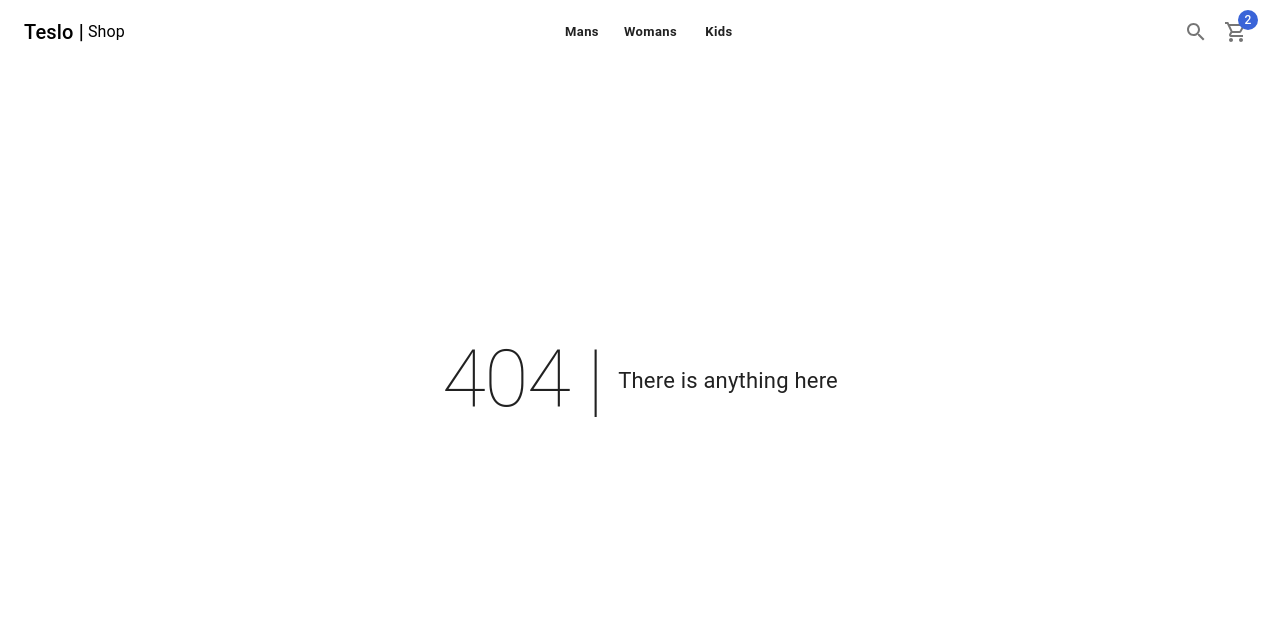
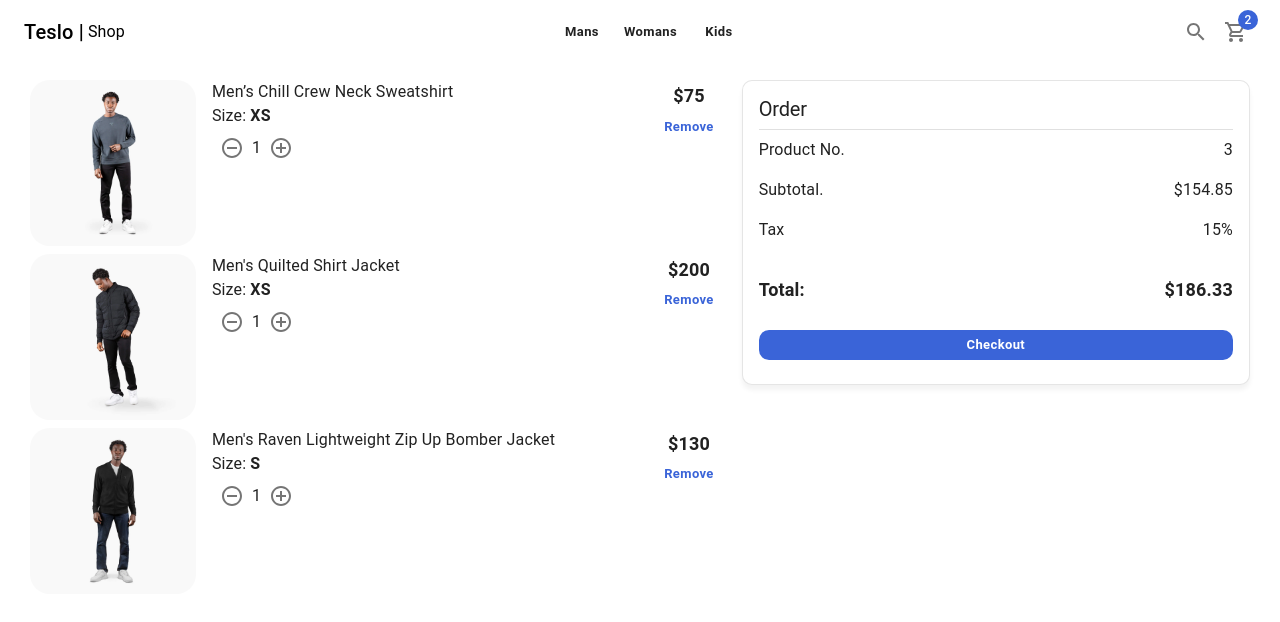
Before and after one commit to MarlonMorales232409/teslo-shop, a Next.js app: page /cart in a window 1280 px wide. Before the commit this address had no page. Shown: the top 622 px of the page. Built offline with nearby package versions, Linux system fonts and the light colour scheme.

Commit message:
Add: cart view

```diff
--- /dev/null
+++ b/components/cart/CardList.tsx
@@ -0,0 +1,63 @@
+import NextLink from "next/link"
+import { Box, Button, CardActionArea, CardMedia, Grid, Link, Typography } from "@mui/material"
+import { initialData } from "../../database/products"
+import { ItemCounter } from '../ui/ItemCounter';
+import { FC } from "react";
+
+
+const productsInCart = [
+    initialData.products[0],
+    initialData.products[1],
+    initialData.products[2],
+]
+
+interface Props {
+    editable?: boolean
+}
+
+export const CardList: FC<Props> = ({ editable = false }) => {
+    return (
+        <>
+            {
+                productsInCart.map(product => (
+                    <Grid key={product.slug} container spacing={2} >
+
+                        <Grid item xs={3} mb={1} >
+                            <NextLink href="product/slug" passHref>
+                                <Link>
+                                    <CardActionArea>
+                                        <CardMedia
+                                            component={"img"}
+                                            src={`/products/${product.images[0]}`}
+                                            sx={{ borderRadius: 5 }}
+                                        />
+                                    </CardActionArea>
+                                </Link>
+                            </NextLink>
+                        </Grid>
+
+                        <Grid item xs={7}>
+                            <Box display="flex" flexDirection="column">
+                                <Typography variant="body1">{product.title}</Typography>
+                                <Typography variant="body1">Size: <strong>{product.sizes[0]}</strong> </Typography>
+                                {/* Conditional */}
+                                {
+                                    editable
+                                        ? (<ItemCounter />)
+                                        : (<Typography variant="h5">3 Items</Typography>)
+                                }
+                            </Box>
+                        </Grid>
+                        <Grid item xs={2} display="flex" flexDirection="column" alignItems="center" >
+                            <Typography variant="subtitle1" >{`$${product.price}`}</Typography>
+                            {
+                                editable && (<Button variant="text" color="secondary">Remove</Button>)
+                            }
+
+                        </Grid>
+                    </Grid>
+                ))
+            }
+        </>
+    )
+}
--- /dev/null
+++ b/components/cart/OrderSumary.tsx
@@ -0,0 +1,38 @@
+import { Grid, Typography } from "@mui/material"
+
+
+export const OrderSumary = () => {
+    return (
+        <Grid container spacing={2}>
+
+            <Grid item xs={6}>
+                <Typography>Product No.</Typography>
+            </Grid>
+            <Grid item xs={6} display="flex" justifyContent="end">
+                <Typography>3</Typography>
+            </Grid>
+
+            <Grid item xs={6}>
+                <Typography>Subtotal.</Typography>
+            </Grid>
+            <Grid item xs={6} display="flex" justifyContent="end">
+                <Typography>{`$${154.85}`}</Typography>
+            </Grid>
+
+            <Grid item xs={6}>
+                <Typography>Tax</Typography>
+            </Grid>
+            <Grid item xs={6} display="flex" justifyContent="end">
+                <Typography>15%</Typography>
+            </Grid>
+            <Grid item xs={6} sx={{ mt: 2 }}>
+                <Typography variant="subtitle1">Total:</Typography>
+            </Grid>
+            <Grid item xs={6} display="flex" justifyContent="end" sx={{ mt: 2 }}>
+                <Typography variant="subtitle1">{`$${186.33}`}</Typography>
+            </Grid>
+
+
+        </Grid>
+    )
+}
--- /dev/null
+++ b/components/cart/index.ts
@@ -0,0 +1,2 @@
+export * from "./CardList";
+export * from "./OrderSumary";
--- /dev/null
+++ b/pages/cart/index.tsx
@@ -0,0 +1,35 @@
+import { Box, Button, Card, CardContent, Divider, Grid, Typography } from '@mui/material';
+import { CardList, OrderSumary } from '../../components/cart';
+import { ShopLayout } from '../../components/layout/ShopLayout';
+
+
+const CartPage = () => {
+    return (
+        <ShopLayout title='Cart - 3' pageDescription='Cart page with 3 items'>
+            <Grid container>
+
+                <Grid item xs={12} sm={7}>
+                    <CardList editable />
+                </Grid>
+
+                <Grid item xs={12} sm={5}>
+                    <Card className="summary-card">
+                        <CardContent>
+                            <Typography variant="h2">Order</Typography>
+                            <Divider sx={{ my: 1 }} />
+
+                            <OrderSumary />
+
+                            <Box sx={{ mt: 3 }}>
+                                <Button color={"secondary"} className="circular-btn" fullWidth>Checkout</Button>
+                            </Box>
+                        </CardContent>
+                    </Card>
+                </Grid>
+
+            </Grid>
+        </ShopLayout>
+    )
+}
+
+export default CartPage
```
